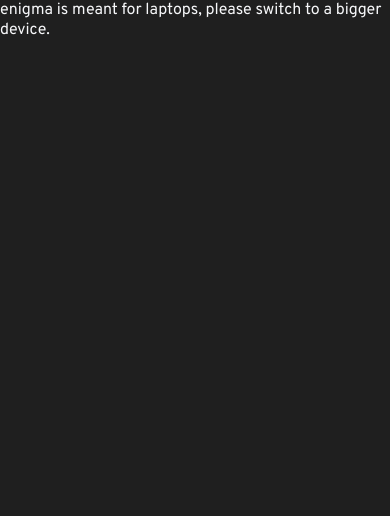
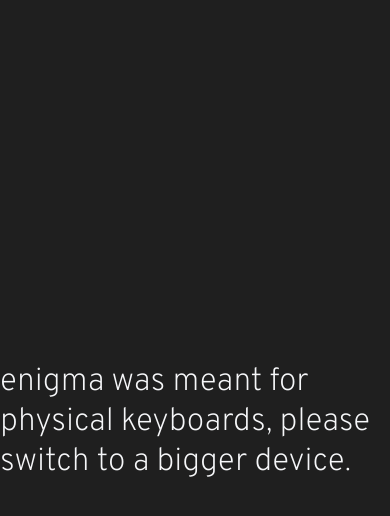
Before and after one commit to rrachelhuangg/draft-test, a React (Create React App) app in the folder my-app/: page / in a window 390 px wide. Shown: the top 516 px of the page. Built offline with nearby package versions, Linux system fonts and the light colour scheme; a web font is replaced by a local one.

Commit message:
Next test.

```diff
--- a/my-app/src/index.css
+++ b/my-app/src/index.css
@@ -275,15 +275,16 @@
   opacity: 0;
   display: none;
   color: #f6f7f9;
-  display: flex;
-  justify-content: center;
-  align-items: center;
 }
 
 @media (max-width:480px)  {
   #mobile-view{
     opacity:1;
-    display: block;
+    display: flex;
+    justify-content: center;
+    align-items: center;
+    font-size: 200%;
+    font-weight: 200;
   }
   #rotors-container{
     display: none;
--- a/my-app/src/pages/HomePage.js
+++ b/my-app/src/pages/HomePage.js
@@ -137,7 +137,7 @@
 
     return(
         <div id = "card">
-            <div id="mobile-view">enigma is meant for laptops, please switch to a bigger device.</div>
+            <div id="mobile-view">enigma was meant for physical keyboards, please switch to a bigger device.</div>
             <div id = "top-rectangle">
                 <div>
                     the enigma machine.
```
